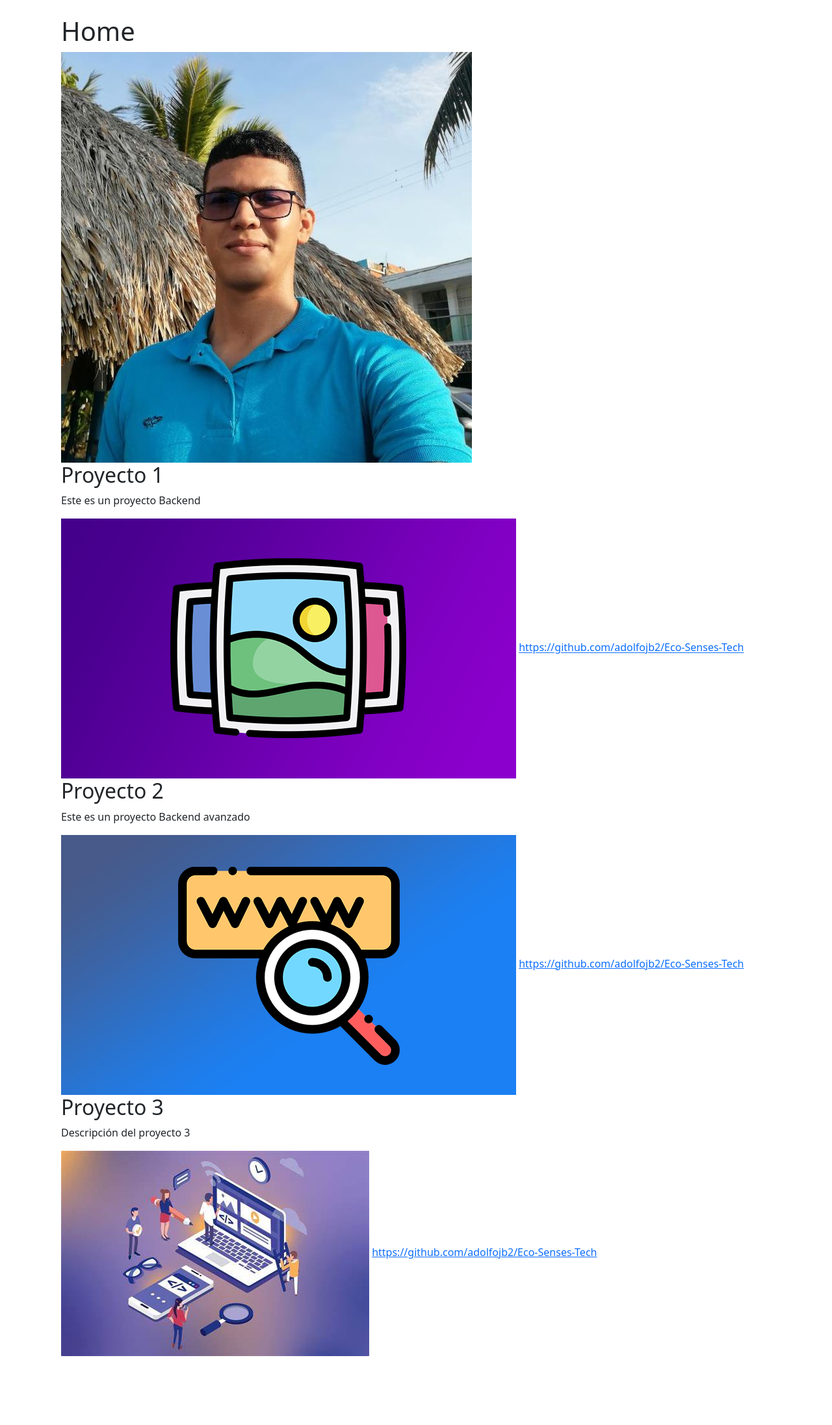
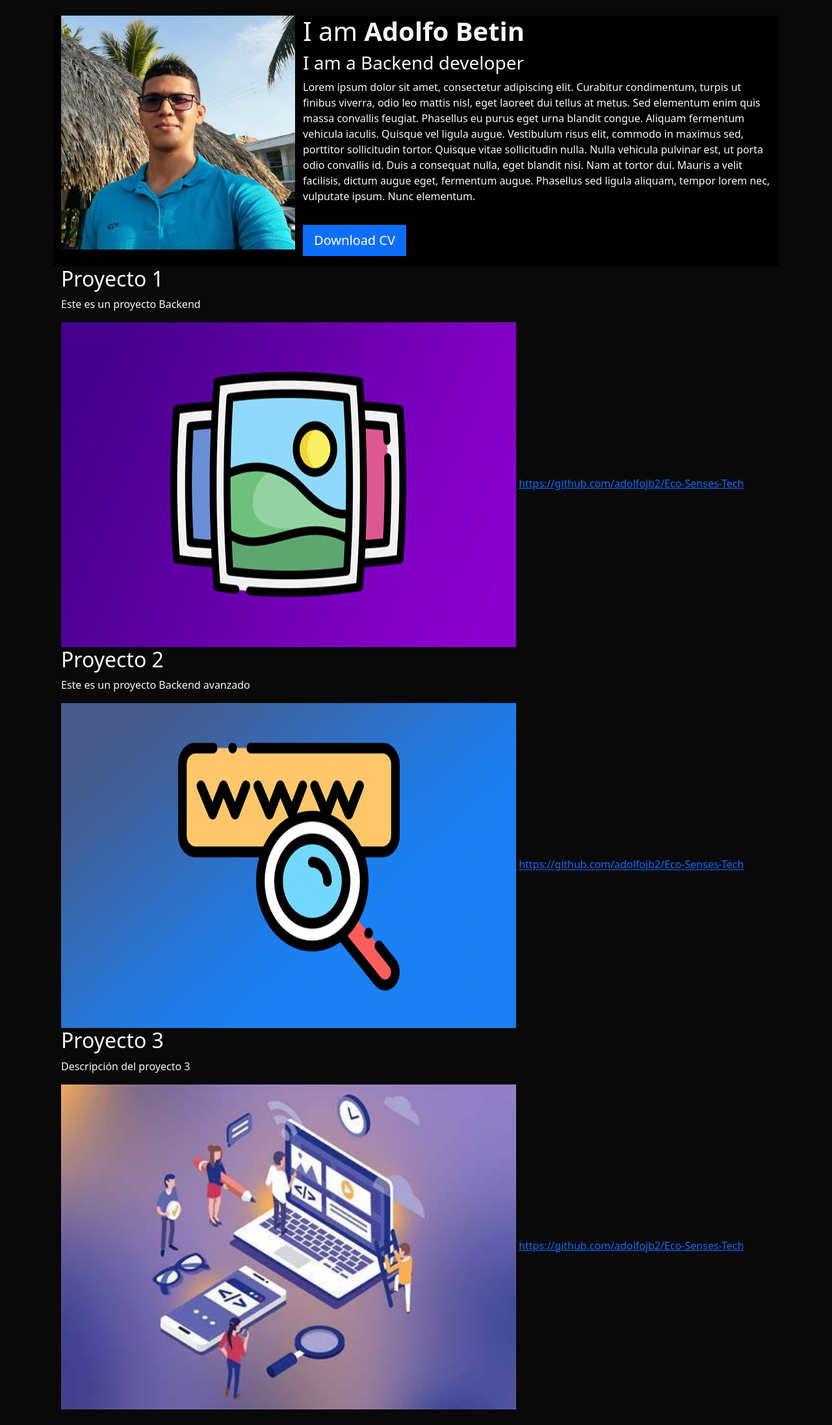
Before and after one commit to adolfojb2/My_Portfolio, a Django app: page / in a window 1280 px wide. Shown: the part 56-2249 px from the top of the page at 65% size. Before the commit the page ends 2143 px from the top, so only its background shows below. Run offline with Django 5.2, Linux system fonts and the light colour scheme; data comes from the database, SQL or seed files in the repository.

Commit message:
Actualizacion home y estilos css

```diff
--- a/blog/templates/post_detail.html
+++ b/blog/templates/post_detail.html
@@ -5,6 +5,6 @@
     <p>{{post.date}}<p>
     <h2>{{post.title}}</h2>
     <p>{{post.description|safe}}</p>
-    <img src="{{post.image.url}}" alt="{{post.title}}">
+    <img src="{{post.image.url}}" width="700" height="500" alt="{{post.title}}">
 
 {% endblock %}
--- a/blog/templates/posts.html
+++ b/blog/templates/posts.html
@@ -6,7 +6,7 @@
     <p>{{post.date|date:"l, d F Y"}}<p>
     <h2>{{post.title}}</h2>
     <p>{{post.description|striptags|truncatechars:150}}</p>
-    <img src="{{post.image.url}}" alt="{{post.title}}">
+    <img src="{{post.image.url}}" width="700" height="500" alt="{{post.title}}">
     <a href="{% url 'blog:post_detail' post.id %}">{{post.title}}</a>
     <hr>
     <br>
--- a/portfolio/static/main.css
+++ b/portfolio/static/main.css
@@ -1,3 +1,7 @@
 body {
     background: #090909;
 }
+
+.bg-black{
+    background: #000;
+}
--- a/portfolio/templates/home.html
+++ b/portfolio/templates/home.html
@@ -1,14 +1,26 @@
 {% extends 'layout.html' %}
 
 {% block content %}
-    <h1>Home</h1>
+
     {% load static %}
-    <img src="{% static 'portfolio/profile.JPG' %}" alt="profile">
+    <header class="row bg-black">
+        <div class="col-md-4">
+            <img src="{% static 'portfolio/profile.JPG' %}" width="360" height="360" alt="profile">
+        </div>
+        <div class="col-md-8 my-auto">
+            <h1>I am <strong>Adolfo Betin</strong></h1>
+            <h3>I am a Backend developer</h3>
+            <p>Lorem ipsum dolor sit amet, consectetur adipiscing elit. Curabitur condimentum, turpis ut finibus viverra, odio leo mattis nisl, eget laoreet dui tellus at metus. Sed elementum enim quis massa convallis feugiat. Phasellus eu purus eget urna blandit congue. Aliquam fermentum vehicula iaculis. Quisque vel ligula augue. Vestibulum risus elit, commodo in maximus sed, porttitor sollicitudin tortor. Quisque vitae sollicitudin nulla. Nulla vehicula pulvinar est, ut porta odio convallis id. Duis a consequat nulla, eget blandit nisi. Nam at tortor dui. Mauris a velit facilisis, dictum augue eget, fermentum augue. Phasellus sed ligula aliquam, tempor lorem nec, vulputate ipsum. Nunc elementum. </p>
+            <a href="{% static 'portfolio/cv.pdf' %}" class="btn btn-primary btn-lg rounded-0 my-3" target="_blank">Download CV</a>
+        </div>
+
+    </header>
+
 
     {% for project in projects %}
         <h2>{{ project.title }}</h2>
         <p>{{ project.description }}</p>
-        <img src="{{ project.image.url }}" alt="{{project.title}}">
+        <img src="{{ project.image.url }}" width="700" height="500" alt="{{project.title}}">
 
         {% if project.url %}
         <a href="{{project.url}}">{{project.url}}</a>
--- a/portfolio/templates/layout.html
+++ b/portfolio/templates/layout.html
@@ -8,9 +8,9 @@
     <meta name="viewport" content="with=device-with, initial-scale=1.0">
     <title>Django portfolio</title>
     <link href="https://cdn.jsdelivr.net/npm/bootstrap@5.3.3/dist/css/bootstrap.min.css" rel="stylesheet" integrity="sha384-QWTKZyjpPEjISv5WaRU9OFeRpok6YctnYmDr5pNlyT2bRjXh0JMhjY6hW+ALEwIH" crossorigin="anonymous">
-    <!--<link rel="stylesheet" href="{% static 'main.css' %}"-->
+    <link rel="stylesheet" href="{% static 'main.css' %}">
 </head>
-<body>
+<body class="text-light">
     {% include 'partials/navbar.html' %}
 
     <div class="container p-4">
```
